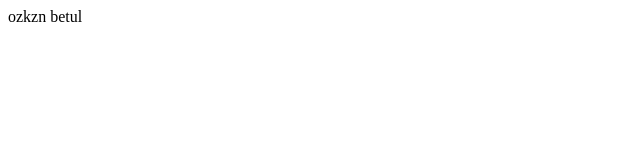
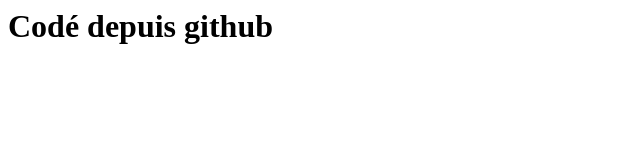
Before and after one commit to BetulOzkan/Demonstration, a plain HTML site: page index.html in a window 1280 px wide. Shown: the whole page, without its empty margins (0-640 px from the left). Drawn offline with Linux system fonts and the light colour scheme.

Commit message:
Update index.html

```diff
--- a/index.html
+++ b/index.html
@@ -1,4 +1 @@
-<p>
-
-ozkzn betul
-</p>
+<h1> Codé depuis github </h1>
```
